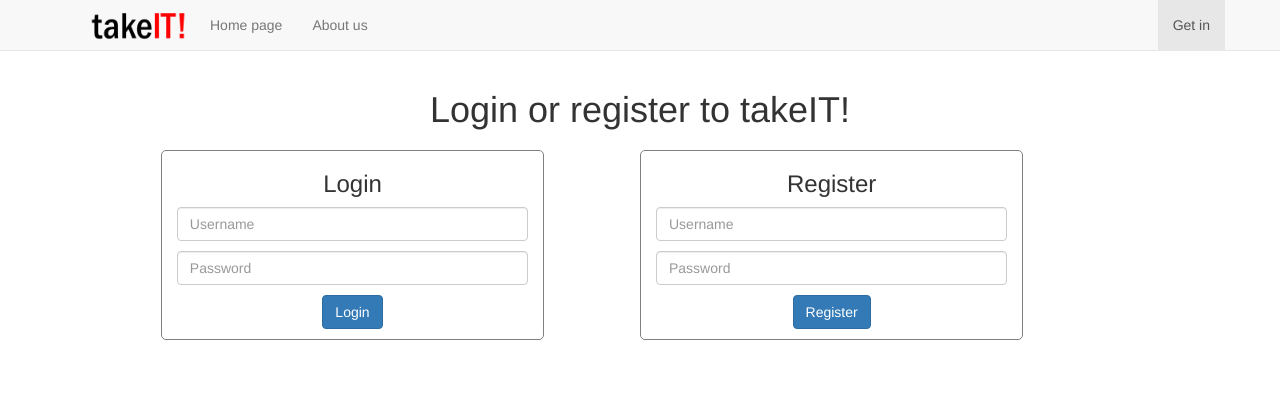
After one commit to mattecora/takeIT, a PHP site: page /login.php in a window 1280 px wide. The commit adds this page. Shown: the top 419 px of the page. Run offline with PHP 8.4, Linux system fonts and the light colour scheme; some libraries are stand-ins or nearby versions.

Commit message:
Login page added

```diff
--- a/about.php
+++ b/about.php
@@ -36,7 +36,7 @@
           <li class="active"><a href="about.php">About us</a></li>
         </ul>
         <ul class="nav navbar-nav navbar-right">
-          <li><a href="#">Get in</a></li>
+          <li><a href="login.php">Get in</a></li>
         </ul>
       </div>
     </div>
--- a/index.php
+++ b/index.php
@@ -36,7 +36,7 @@
           <li><a href="about.php">About us</a></li>
         </ul>
         <ul class="nav navbar-nav navbar-right">
-          <li><a href="#">Get in</a></li>
+          <li><a href="login.php">Get in</a></li>
         </ul>
       </div>
     </div>
--- /dev/null
+++ b/login.php
@@ -0,0 +1,75 @@
+<!DOCTYPE html>
+<html lang="en">
+<head>
+  <meta charset="UTF-8">
+  <meta name="viewport" content="width=device-width, initial-scale=1.0">
+  <meta http-equiv="X-UA-Compatible" content="ie=edge">
+
+  <!-- Bootstrap CSS -->
+  <link rel="stylesheet" href="https://maxcdn.bootstrapcdn.com/bootstrap/3.3.7/css/bootstrap.min.css">
+  <!-- Animate.css -->
+  <link rel="stylesheet" href="https://cdnjs.cloudflare.com/ajax/libs/animate.css/3.5.2/animate.min.css">
+  <!-- Own stylesheet -->
+  <link rel="stylesheet" href="style.css">
+
+  <title>EIA TakeIt</title>
+</head>
+<body>
+  <!-- Navbar -->
+  <nav class="navbar navbar-default navbar-fixed-top">
+    <div class="container">
+      <!-- Navbar mobile -->
+      <div class="navbar-header">
+        <button type="button" class="navbar-toggle collapsed" data-toggle="collapse" data-target="#top_navbar" aria-expanded="false">
+          <span class="sr-only">Toggle navigation</span>
+          <span class="icon-bar"></span>
+          <span class="icon-bar"></span>
+          <span class="icon-bar"></span>
+        </button>
+        <a class="navbar-brand"><a href="index.php"><img src="media/logo.png" /></a></a>
+      </div>
+
+      <!-- Navbar elements -->
+      <div class="collapse navbar-collapse" id="top_navbar">
+        <ul class="nav navbar-nav">
+          <li><a href="index.php">Home page</a></li>
+          <li><a href="about.php">About us</a></li>
+        </ul>
+        <ul class="nav navbar-nav navbar-right">
+          <li class="active"><a href="login.php">Get in</a></li>
+        </ul>
+      </div>
+    </div>
+  </nav>
+
+  <!-- Content -->
+  <div class="container">
+    <h1>Login or register to takeIT!</h1>
+    <div class="row">
+      <div class="col-md-4 col-md-offset-1 form animated fadeInUp">
+        <!-- Login form -->
+        <h3>Login</h3>
+        <form method="post" action="login.php" id="login_form">
+          <p class="inputp"><input id="user" type="text" class="form-control" placeholder="Username" aria-describedby="Insert your username"></p>
+          <p class="inputp"><input id="pass" type="password" class="form-control" placeholder="Password" aria-describedby="Insert your password"></p>
+          <p class="inputp"><button type="submit" class="btn btn-primary">Login</button></p>
+        </form>
+      </div>
+      <div class="col-md-4 col-md-offset-1 form animated fadeInUp">
+        <!-- Register form -->
+        <h3>Register</h3>
+        <form method="post" action="login.php" id="register_form">
+          <p class="inputp"><input id="user" type="text" class="form-control" placeholder="Username" aria-describedby="Insert your username"></p>
+          <p class="inputp"><input id="pass" type="password" class="form-control" placeholder="Password" aria-describedby="Insert your password"></p>
+          <p class="inputp"><button type="submit" class="btn btn-primary">Register</button></p>
+        </form>
+      </div>
+    </div>
+  </div>
+
+  <!-- jQuery -->
+  <script src="https://ajax.googleapis.com/ajax/libs/jquery/3.2.1/jquery.min.js"></script>
+  <!-- Bootstrap JS -->
+  <script src="https://maxcdn.bootstrapcdn.com/bootstrap/3.3.7/js/bootstrap.min.js"></script>
+  </body>
+  </html>
--- a/style.css
+++ b/style.css
@@ -64,6 +64,15 @@ body {
   border-radius: 10px;
 }
 
+.form {
+  border: 1px solid grey;
+  border-radius: 5px;
+}
+
+.inputp {
+  text-align: center;
+}
+
 .animated {
   animation-duration: 0.75s;
 }
```
